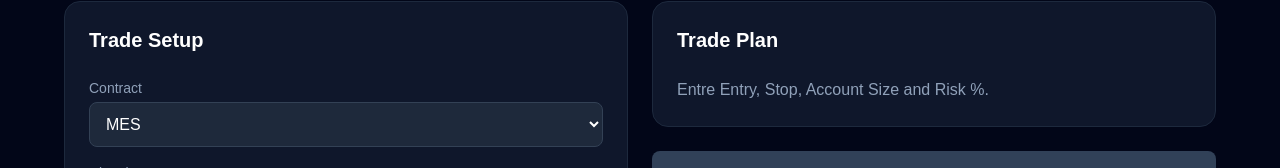
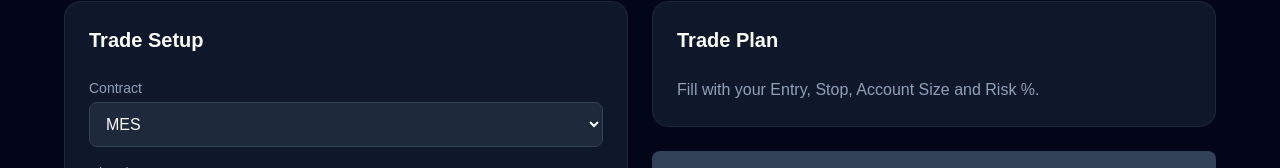
Before and after one commit to LeizianeTrevisanDardin/Trading_Coaching_App, a Next.js app: page /traderbot in a window 1280 px wide. Shown: the part 204-372 px from the top of the page. Built offline with nearby package versions, Linux system fonts and the light colour scheme; no server answers.

Commit message:
fixing spelling

```diff
--- a/app/traderbot/page.tsx
+++ b/app/traderbot/page.tsx
@@ -183,7 +183,7 @@ export default function TraderBotPage() {
               <h2 className="text-xl font-semibold mb-6">Trade Plan</h2>
 
               {!result ? (
-                <p className="text-slate-400">Entre Entry, Stop, Account Size and Risk %.</p>
+                <p className="text-slate-400">Fill with your Entry, Stop, Account Size and Risk %.</p>
               ) : (
                 <div className="space-y-4">
                   {result.warning && (
```
